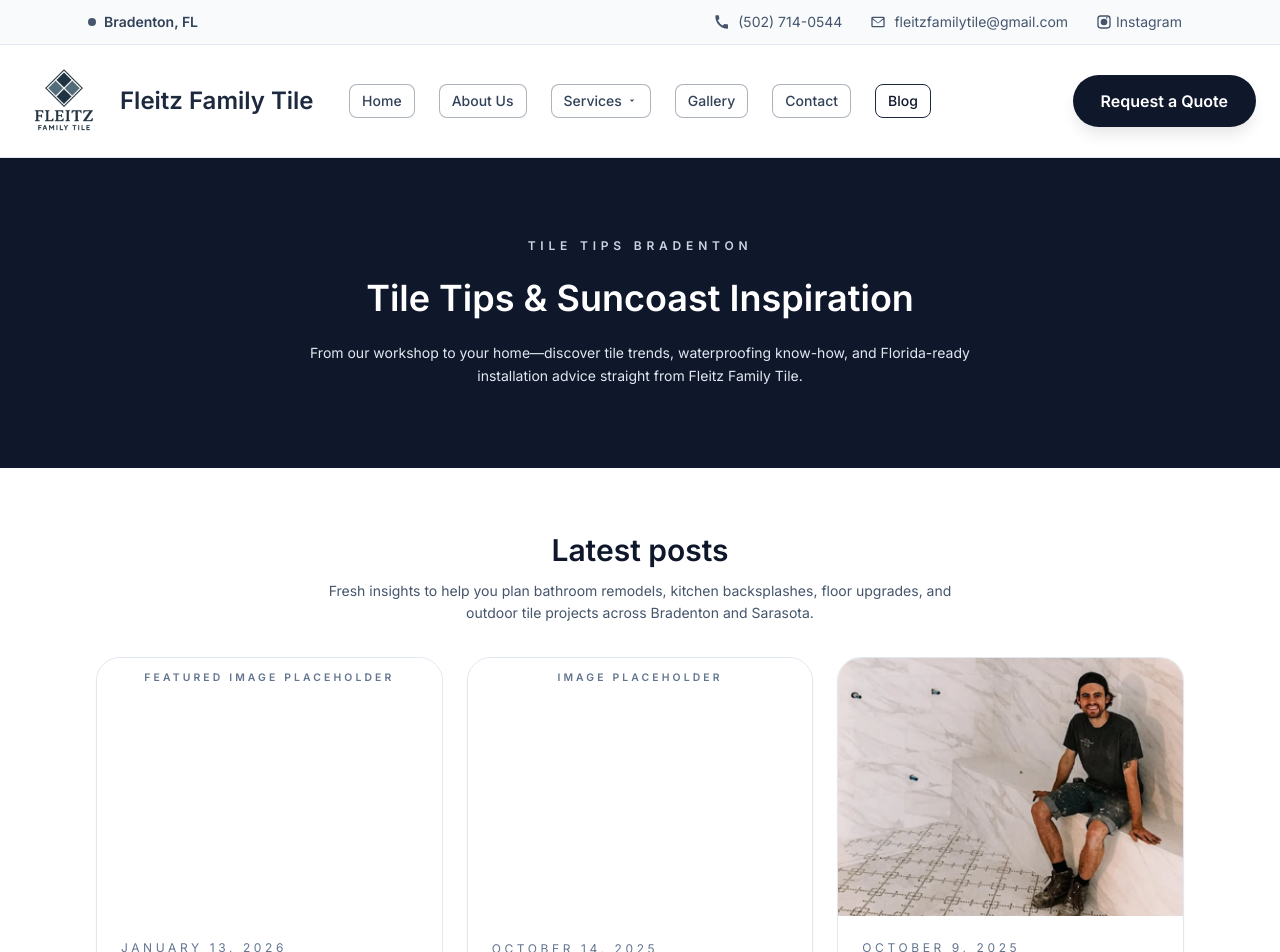
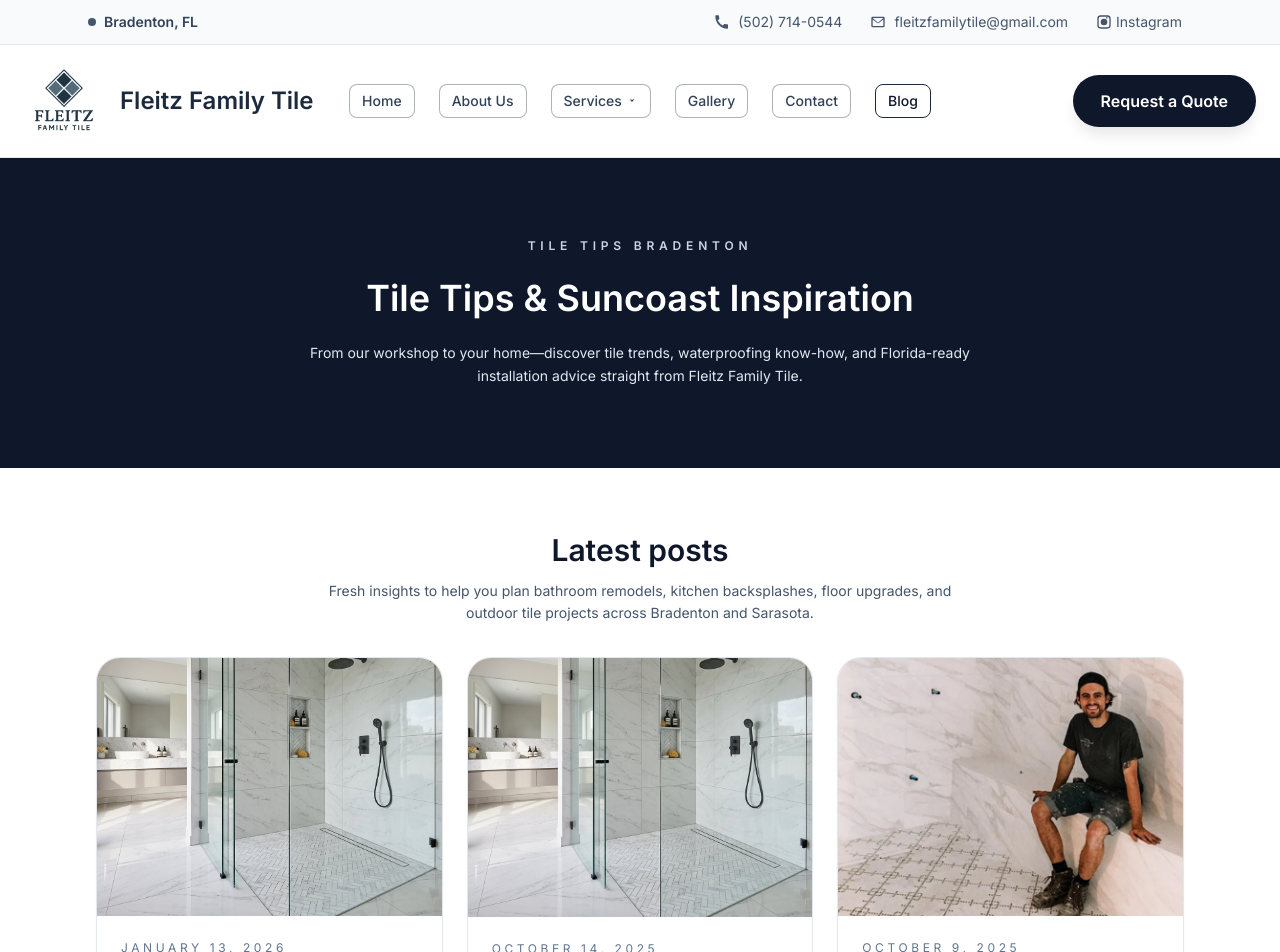
Before and after one commit to gmena82/Fleitzfamilytile-florida, a Next.js app: page /blog in a window 1280 px wide. Shown: the top 952 px of the page. Built offline with nearby package versions, Linux system fonts and the light colour scheme.

Commit message:
feat: replace placeholder visuals with generated project imagery

```diff
--- a/src/components/ui/placeholder-image.tsx
+++ b/src/components/ui/placeholder-image.tsx
@@ -1,4 +1,5 @@
 import type { HTMLAttributes } from "react";
+import Image from "next/image";
 
 import { cn } from "@/lib/utils";
 
@@ -6,7 +7,7 @@ interface PlaceholderImageProps extends HTMLAttributes<HTMLDivElement> {
   label?: string;
 }
 
-export function PlaceholderImage({ label = "Placeholder Image", className, style, ...props }: PlaceholderImageProps) {
+export function PlaceholderImage({ label = "Project Photo", className, style, ...props }: PlaceholderImageProps) {
   return (
     <div
       className={cn(
@@ -21,7 +22,13 @@ export function PlaceholderImage({ label = "Placeholder Image", className, style
           {label}
         </span>
       </div>
-      <div className="h-full w-full pt-8" aria-hidden />
+      <Image
+        src="/images/generated/tile-project-generic.png"
+        alt={label}
+        fill
+        className="object-cover"
+        sizes="(max-width: 768px) 100vw, 50vw"
+      />
     </div>
   );
 }
```
Also changed, not shown: public/images/generated/tile-outdoor-patio.png (added), public/images/generated/tile-project-generic.png (added).
